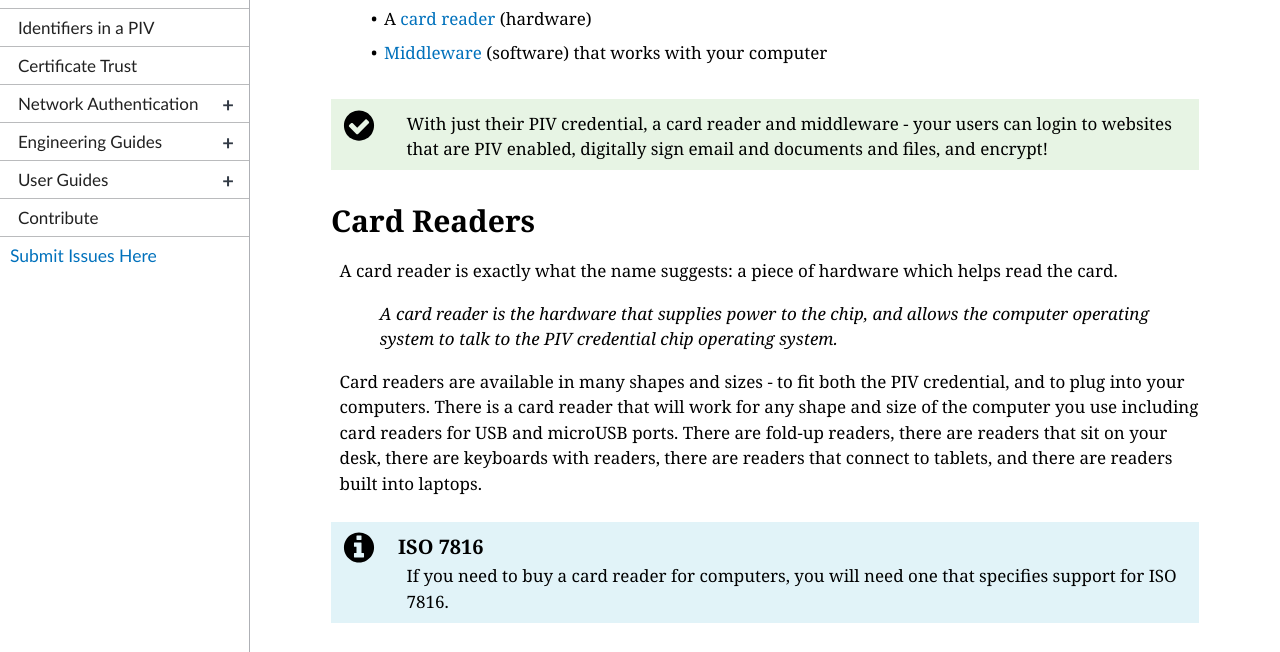
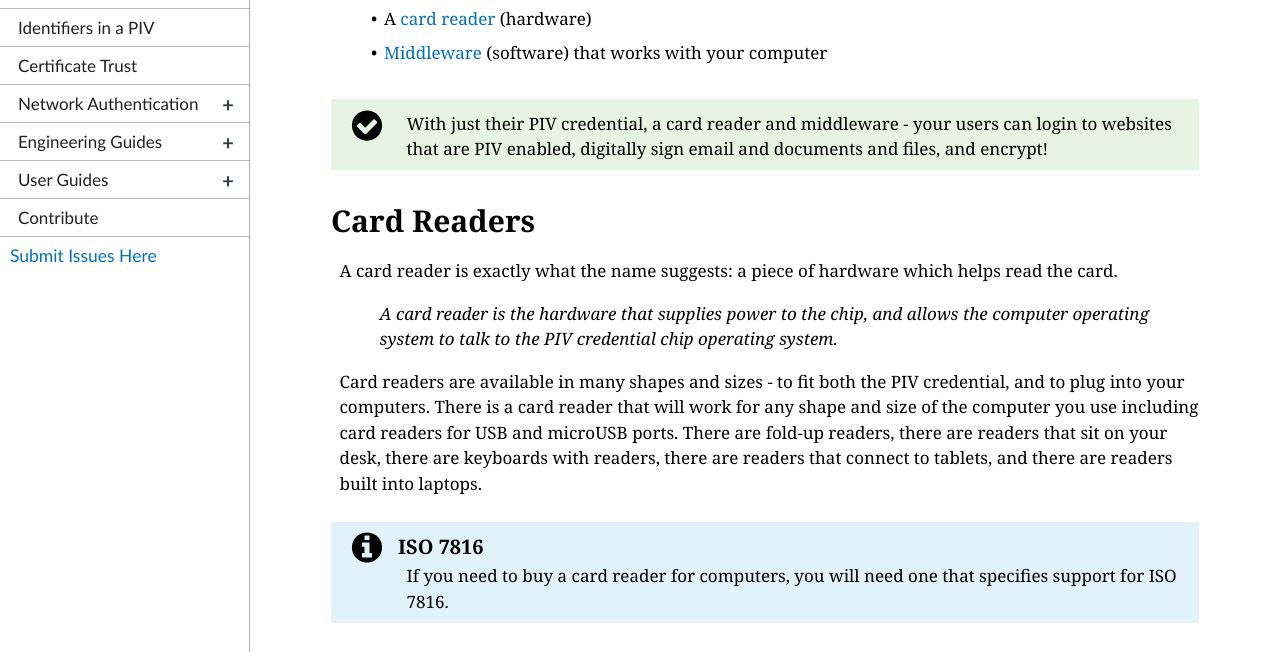
Before and after one commit to GSA/piv-guides, a Jekyll site: the page built from pages/start.md, in a window 1280 px wide and 1400 px high. Shown: the part 303-955 px from the top of the window. Built offline with Jekyll 4.4.1, drawn with Linux system fonts in a browser that asks for light colours; nearby versions of some CDN libraries; library files that are not in the unit come from our copies.

Commit message:
Update styleguide.css
Small tweak in an attempt to center icon.

```diff
--- a/assets/css/styleguide.css
+++ b/assets/css/styleguide.css
@@ -1803,7 +1803,6 @@ p a,
   background-color: #e7f4e4;
   padding-bottom: .5em;
   padding-top: .5em;
-  background-position-x: .1em;
   background-position-y: .5em;
   background-image: url("../img/alerts/success.png");
   background-image: url("../img/alerts/success.svg"); }
@@ -1812,7 +1811,6 @@ p a,
   background-color: #fff1d2;
   padding-bottom: .5em;
   padding-top: .5em;
-  background-position-x: .1em;
   background-position-y: .5em;
   background-image: url("../img/alerts/warning.png");
   background-image: url("../img/alerts/warning.svg"); }
@@ -1821,7 +1819,6 @@ p a,
   background-color: #f9dede;
   padding-bottom: .5em;
   padding-top: .5em;
-  background-position-x: .1em;
   background-position-y: .5em;
   background-image: url("../img/alerts/error.png");
   background-image: url("../img/alerts/error.svg"); }
@@ -1830,7 +1827,6 @@ p a,
   background-color: #e1f3f8;
   padding-bottom: .5em;
   padding-top: .5em;
-  background-position-x: .1em;
   background-position-y: .5em;
   background-image: url("../img/alerts/info.png");
   background-image: url("../img/alerts/info.svg"); }
```
